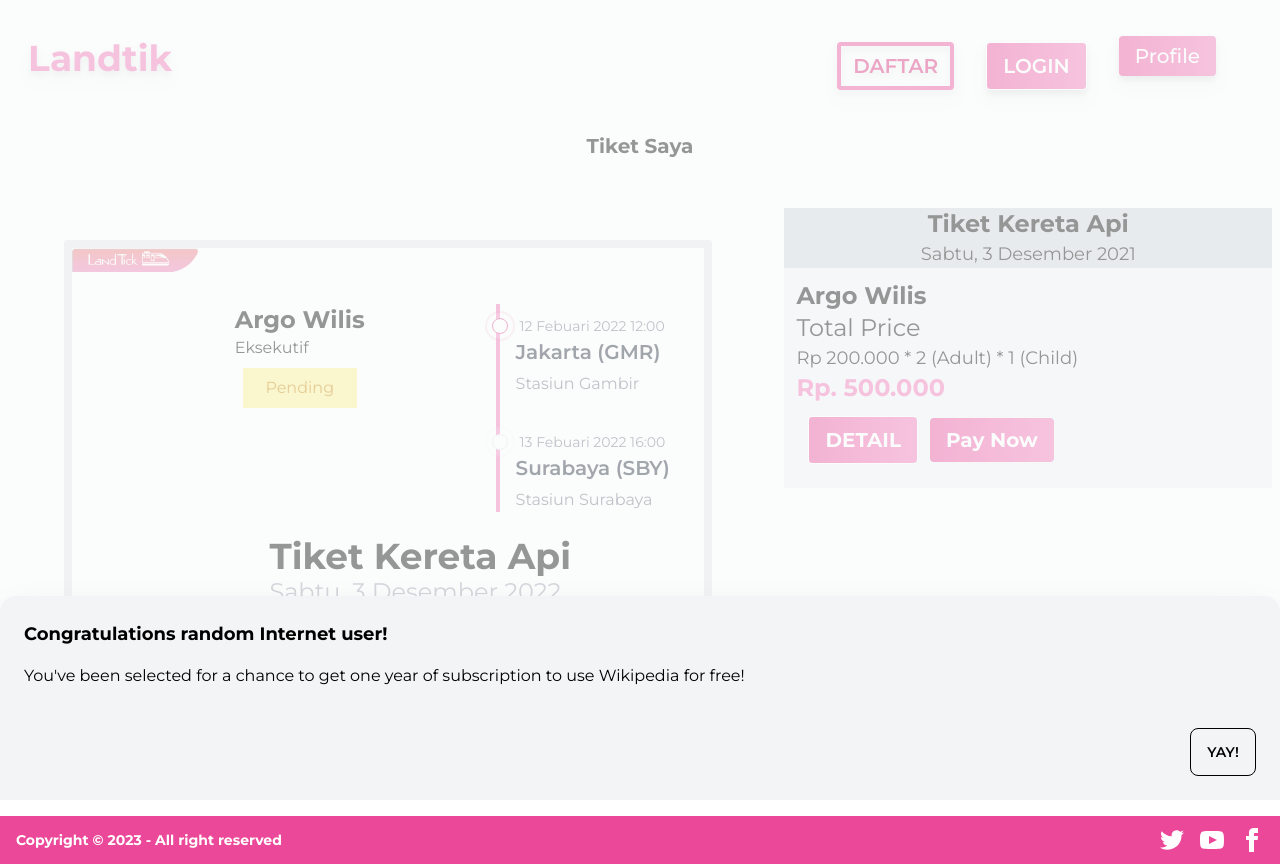
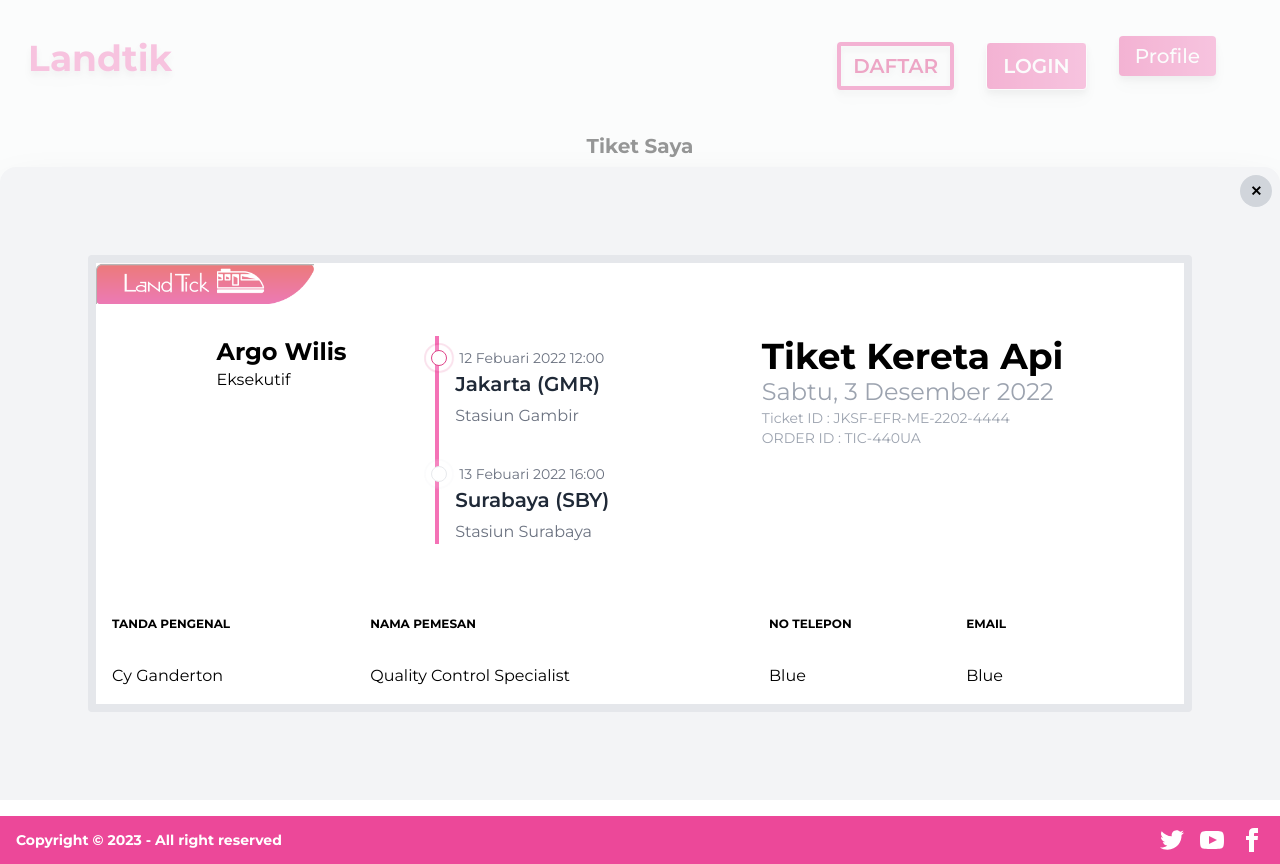
Before and after one commit to baharsah/ftreact, a React (Vite) app: page /detail/1 in a window 1280 px wide. Both pictures are taken after a click on the label "DETAIL". Built offline with nearby package versions, Linux system fonts and the light colour scheme.

Commit message:
creating Detail

```diff
--- a/src/components/DetailTicket.jsx
+++ b/src/components/DetailTicket.jsx
@@ -94,12 +94,83 @@ function DetailTicket() {
 <input type="checkbox" id="my-modal" className="modal-toggle" />
 <div className="modal modal-bottom bg-gray-50/[.6]">
   <div className="modal-box  bg-gray-100">
-    {/* TODO Detail  */}
 
-    <h3 className="font-bold text-lg">Congratulations random Internet user!</h3>
-    <p className="py-4">You've been selected for a chance to get one year of subscription to use Wikipedia for free!</p>
-    <div className="modal-action">
-      <label htmlFor="my-modal" className="btn">Yay!</label>
+    <label htmlFor="my-modal" className="btn border-0 bg-gray-300 btn-sm btn-circle absolute right-2 top-2">✕</label>
+
+
+    <div className="m-16 bg-white border rounded rounded-8 border-8">
+    <img  src={VT} width={"20%"} height={"20%"}/>
+    <div className="flex m-8 justify-evenly max-md:flex-col flex-wrap w-full">
+      <div className='px-16'>
+        <h1 className='font-bold text-2xl'>Argo Wilis</h1>
+        <p>Eksekutif</p>
+        {/* <p className="text-yellow-600 bg-yellow-200 p-2 text-center rounded-8 m-2">Pending</p> */}
+      </div>
+      <div>
+      <ol className="border-l border-l-4 border-pink-400">
+  <li>
+    <div className="flex flex-start items-center pt-3">
+      <div className="animate-ping border-pink-600 border border-3 bg-white w-4 h-4 rounded-full -ml-2 mr-3"></div>
+      <div className="border-pink-600 border border-3 bg-white w-4 h-4 rounded-full -ml-7 mr-3"></div>
+      <p className="text-gray-500 text-sm">12 Febuari 2022 12:00</p>
+    </div>
+    <div className="mt-0.5 ml-4 mb-6">
+      <h4 className="text-gray-800 font-semibold text-xl mb-1.5">Jakarta (GMR)</h4>
+      <p className="text-gray-500 mb-3"> Stasiun Gambir</p>
+    </div>
+  </li>
+  <li>
+    <div className="flex flex-start items-center pt-3">
+      <div className="bg-pink-600 border border-3 bg-white w-4 h-4 rounded-full animate-ping -ml-2 mr-3"></div>
+      <div className="bg-pink-600 border border-3 bg-white w-4 h-4 rounded-full -ml-7 mr-3"></div>
+      <p className="text-gray-500 text-sm">13 Febuari 2022 16:00</p>
+    </div>
+    <div className="mt-0.5 ml-4 mb-6">
+      <h4 className="text-gray-800 font-semibold text-xl mb-1.5">Surabaya (SBY)</h4>
+      <p className="text-gray-500 mb-3">Stasiun Surabaya</p>
+    </div>
+  </li>
+</ol>
+      </div>
+      <div>
+        <h1 className='text-4xl mx-32 font-bold'>Tiket Kereta Api</h1>
+
+        <h1 className='text-2xl mx-32 text-gray-400'>Sabtu, 3 Desember 2022</h1>
+        <h1 className='text-sm mx-32 text-gray-400'>Ticket ID : JKSF-EFR-ME-2202-4444</h1>
+        <h1 className='text-sm mx-32 text-gray-400'>ORDER ID : TIC-440UA</h1>
+
+      </div>
+
+
+    </div>
+    <div classname="overflow-x-auto m-32">
+  <table className="table w-full">
+    {/* <!-- head --> */}
+    <thead>
+      <tr>
+        <th>Tanda Pengenal</th>
+        <th>Nama Pemesan</th>
+        <th>No Telepon</th>
+        <th>Email</th>
+        <th></th>
+      </tr>
+    </thead>
+    <tbody>
+      {/* <!-- row 1 --> */}
+      <tr>
+        <td>Cy Ganderton</td>
+        <td>Quality Control Specialist</td>
+        <td>Blue</td>
+        <td>Blue</td>
+        <td>
+
+        </td>
+        <td>
+        </td>
+      </tr>
+    </tbody>
+  </table>
+</div>
     </div>
   </div>
 </div>
```
